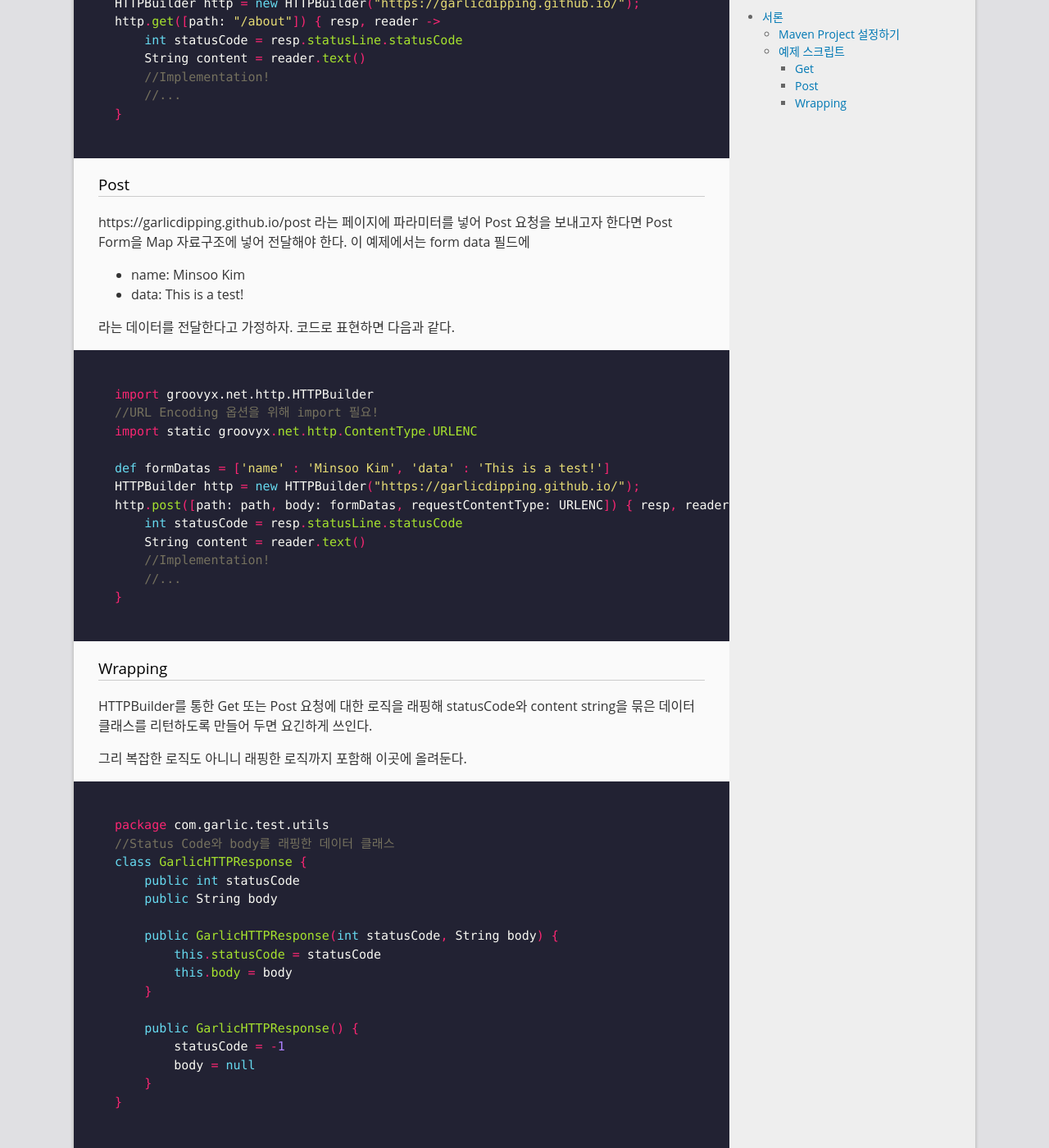
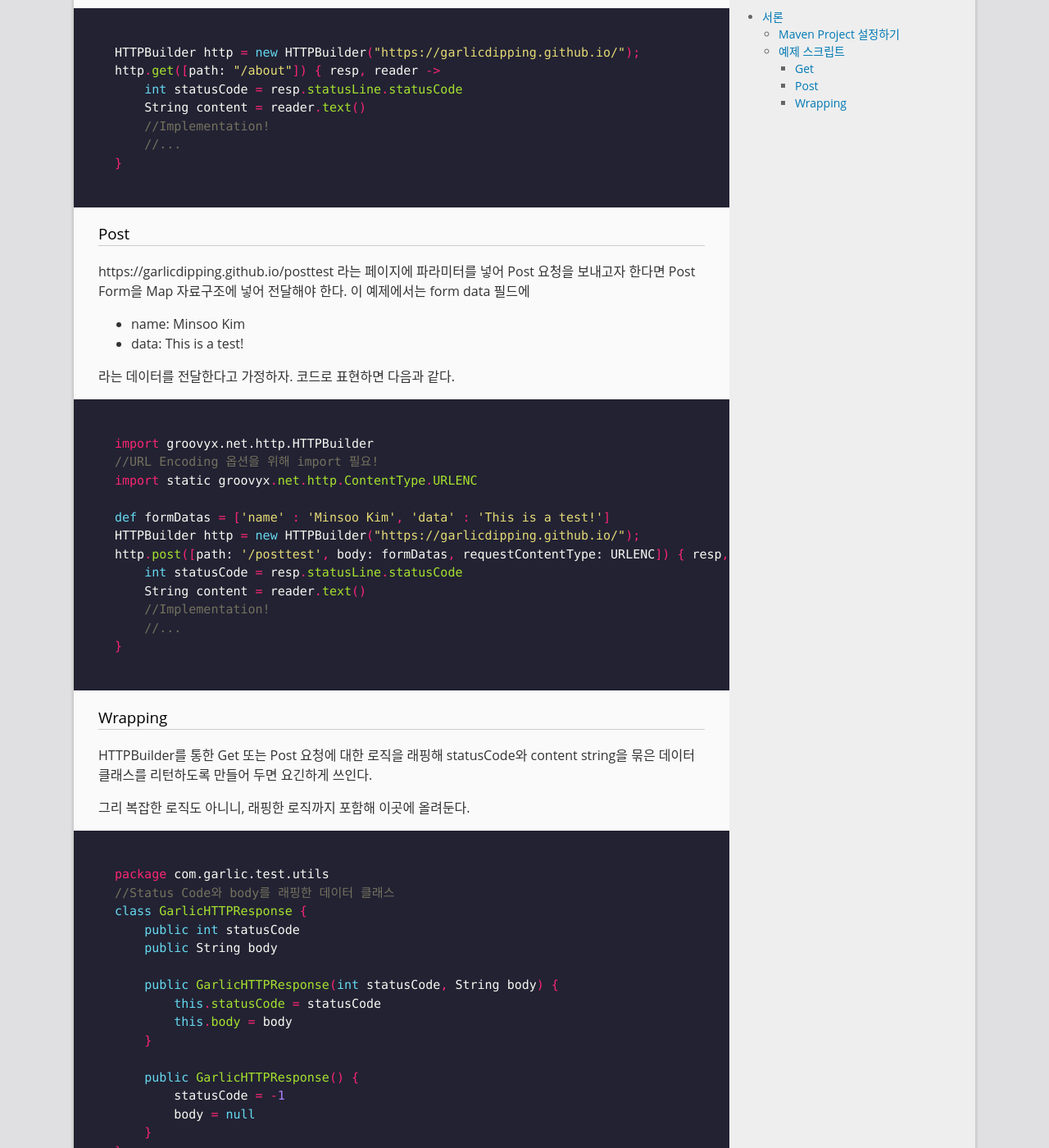
Before and after one commit to GarlicDipping/garlicdipping.github.io, a Jekyll site: the page built from _posts/2019-07-27-sslhandshakeexception-on-ngrinder.md, in a window 1280 px wide and 1400 px high, scrolled down 2005 px. Shown: the whole window at 82% size. Built offline with Jekyll 4.4.1, drawn with Linux system fonts in a browser that asks for light colours; comment, search, counter and statistics services are not loaded; some of the changed text lies outside the part shown.

Commit message:
no message

```diff
--- a/_posts/2019-07-10-sslhandshakeexception-on-ngrinder.md
+++ b/_posts/2019-07-27-sslhandshakeexception-on-ngrinder.md
@@ -74,7 +84,7 @@ http.get([path: "/about"]) { resp, reader ->
 
 ### Post
 
-https://garlicdipping.github.io/post 라는 페이지에 파라미터를 넣어 Post 요청을 보내고자 한다면 Post Form을 Map 자료구조에 넣어 전달해야 한다. 이 예제에서는 form data 필드에
+https://garlicdipping.github.io/posttest 라는 페이지에 파라미터를 넣어 Post 요청을 보내고자 한다면 Post Form을 Map 자료구조에 넣어 전달해야 한다. 이 예제에서는 form data 필드에
 - name: Minsoo Kim
 - data: This is a test!
 
@@ -88,7 +98,7 @@ import static groovyx.net.http.ContentType.URLENC
 
 def formDatas = ['name' : 'Minsoo Kim', 'data' : 'This is a test!']
 HTTPBuilder http = new HTTPBuilder("https://garlicdipping.github.io/");
-http.post([path: path, body: formDatas, requestContentType: URLENC]) { resp, reader ->
+http.post([path: '/posttest', body: formDatas, requestContentType: URLENC]) { resp, reader ->
     int statusCode = resp.statusLine.statusCode
     String content = reader.text()
     //Implementation!
@@ -101,7 +111,7 @@ http.post([path: path, body: formDatas, requestContentType: URLENC]) { resp, rea
 
 HTTPBuilder를 통한 Get 또는 Post 요청에 대한 로직을 래핑해 statusCode와 content string을 묶은 데이터 클래스를 리턴하도록 만들어 두면 요긴하게 쓰인다.
 
-그리 복잡한 로직도 아니니 래핑한 로직까지 포함해 이곳에 올려둔다.
+그리 복잡한 로직도 아니니, 래핑한 로직까지 포함해 이곳에 올려둔다.
 
 ~~~groovy
 
```
Also changed, not shown: other parts of _posts/2019-07-27-sslhandshakeexception-on-ngrinder.md (+19 -2 lines).
